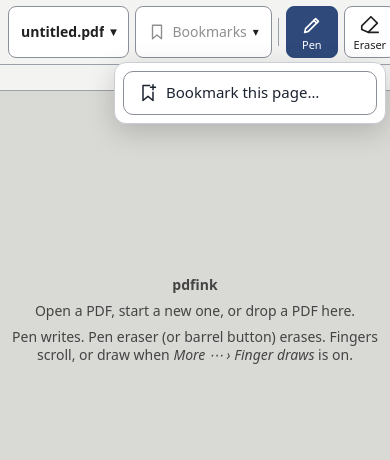
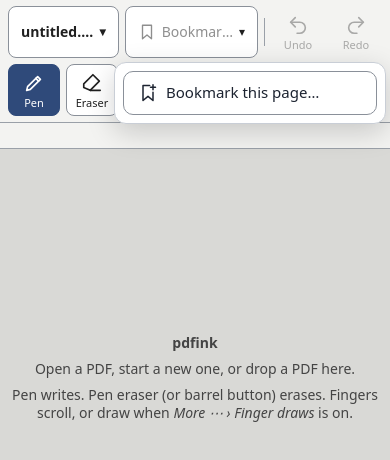
Before and after one commit to dannyob/pdfink, a website built with Vite: page index.html in a window 390 px wide. Both pictures are taken after a click on the button "Bookmarks". Built offline with nearby package versions, Linux system fonts and the light colour scheme; files whose address does not match are found by name.

Commit message:
Toolbar: on a phone the name, bookmark, Undo and Redo get a row of their own; menus stay inside the visible viewport and re-place when they grow

```diff
--- a/src/menu.ts
+++ b/src/menu.ts
@@ -95,6 +95,12 @@ export class ContextMenu {
       }
     });
     window.addEventListener("resize", () => this.hide());
+    // Grown since it was placed (a list that arrives late, fonts, a longer
+    // submenu), or the visible area changed (an address bar showing): place
+    // it again. `place` only moves it, so this settles.
+    new ResizeObserver(() => this.open && this.place()).observe(this.el);
+    window.visualViewport?.addEventListener("resize", () => this.open && this.place());
+    window.visualViewport?.addEventListener("scroll", () => this.open && this.place());
   }
 
   get open(): boolean {
@@ -268,11 +274,21 @@ export class ContextMenu {
     return b;
   }
 
-  /** Keep the panel on screen, preferring the point it was opened at. */
+  /**
+   * Keep the panel on screen, preferring the point it was opened at. "On
+   * screen" is the visual viewport: on mobile Chrome, 100vh and innerHeight
+   * can include the space under a showing address bar.
+   */
   private place(): void {
+    const vv = window.visualViewport;
+    const w = vv?.width ?? window.innerWidth;
+    const h = vv?.height ?? window.innerHeight;
+    const x0 = vv?.offsetLeft ?? 0;
+    const y0 = vv?.offsetTop ?? 0;
+    this.el.style.maxHeight = `${h - 8}px`;
     const r = this.el.getBoundingClientRect();
-    const left = Math.max(4, Math.min(this.anchor.x, window.innerWidth - r.width - 4));
-    const top = Math.max(4, Math.min(this.anchor.y, window.innerHeight - r.height - 4));
+    const left = Math.max(x0 + 4, Math.min(this.anchor.x, x0 + w - r.width - 4));
+    const top = Math.max(y0 + 4, Math.min(this.anchor.y, y0 + h - r.height - 4));
     this.el.style.left = `${left}px`;
     this.el.style.top = `${top}px`;
   }
--- a/src/style.css
+++ b/src/style.css
@@ -16,31 +16,43 @@ body { display: flex; flex-direction: column; }
   display: flex; flex-direction: column; background: var(--bar); border-bottom: 1px solid #9aa0a8;
   user-select: none; -webkit-user-select: none; touch-action: manipulation;
 }
-/* One row of labelled tiles, never wrapped and never scrolled: when it is too
-   narrow, whole groups move into More (toolbar.ts, fit). */
+/* One row of labelled tiles, never wrapped: when it is too narrow, whole groups
+   move into More, then the name, bookmark, Undo and Redo go up into #bar-title,
+   and only then does the bar scroll (toolbar.ts, fit). */
 #bar {
   display: flex; flex-wrap: nowrap; align-items: center; gap: 6px; padding: 6px 8px;
   overflow: hidden;
 }
 #bar .moved { display: none !important; }
+#bar.scroll { overflow-x: auto; scrollbar-width: none; }
+#bar.scroll::-webkit-scrollbar { display: none; }
+#bar.scroll > [data-group="more"] { position: sticky; right: 0; background: var(--bar); box-shadow: -6px 0 6px var(--bar); }
+#bar-title { display: flex; flex-wrap: nowrap; align-items: center; gap: 6px; padding: 6px 8px 0; overflow: hidden; }
+#bar-title:empty { display: none; }
+#bar-title > .group { display: flex; gap: 6px; align-items: center; flex: none; }
+#bar-title > [data-group="file"] { flex: 0 1 auto; min-width: 0; }
+#bar-title > [data-group="history"] { margin-left: auto; }
+/* Short of room, the notebook's name gives way before the bookmark, whose date says more on a phone. */
+#bar-title .tile.name:not(.bm) { flex-shrink: 4; min-width: 72px; }
+#bar-title > .group + .group::before { content: ""; width: 1px; height: 28px; background: #9aa0a8; margin: 0 1px 0 0; flex: none; }
 #bar > .group { display: flex; gap: 6px; align-items: center; flex: none; }
 /* Separators between groups: a 1 px rule, 28 px tall, 13 px of gap in all. */
 #bar > .group + .group:not([data-group="more"])::before {
   content: ""; width: 1px; height: 28px; background: #9aa0a8; margin: 0 1px 0 0; flex: none;
 }
 #bar .grow { flex: 1 0 12px; }
-#bar .tile.labelled { min-width: 52px; flex: none; }
-#bar .tile.name {
+#toolbar .tile.labelled { min-width: 52px; flex: none; }
+#toolbar .tile.name {
   flex-direction: row; gap: 6px; height: 52px; padding: 0 12px; font-size: 14px; font-weight: 600;
   max-width: 190px; min-width: 0; flex: 0 1 auto;
 }
 /* Measured at full width; should moving every group still not be enough, the names shrink (ellipsis) rather than spill. */
 #bar.measuring .tile.name { flex: none; }
-#bar .tile.name.bm { font-weight: 500; max-width: 210px; }
-#bar .tile.name svg { width: 18px; height: 18px; }
-#bar .tile.name .txt { overflow: hidden; text-overflow: ellipsis; white-space: nowrap; min-width: 0; }
-#bar .tile.name .chev { font-size: 12px; flex: none; color: var(--ink); }
-#bar .tile.name.none .txt, #bar .tile.name.none svg { opacity: .5; }
+#toolbar .tile.name.bm { font-weight: 500; max-width: 210px; }
+#toolbar .tile.name svg { width: 18px; height: 18px; }
+#toolbar .tile.name .txt { overflow: hidden; text-overflow: ellipsis; white-space: nowrap; min-width: 0; }
+#toolbar .tile.name .chev { font-size: 12px; flex: none; color: var(--ink); }
+#toolbar .tile.name.none .txt, #toolbar .tile.name.none svg { opacity: .5; }
 #bar .tile.tool.active { background: var(--accent); border-color: var(--accent); color: #fff; }
 .visually-hidden { position: absolute; width: 1px; height: 1px; padding: 0; border: 0; opacity: 0; overflow: hidden; pointer-events: none; }
 /* Toolbar items for one storage mode only; <body data-storage> picks. */
--- a/src/toolbar.ts
+++ b/src/toolbar.ts
@@ -8,8 +8,10 @@
  * identity of the button that opened it, so a button must not be replaced
  * while its menu is open.
  *
- * The bar never wraps or scrolls. When it is too narrow, whole groups move to
- * the top of the More menu (see `fit`), in MOVABLE order; labels never drop.
+ * Labels never drop. When the bar is too narrow, whole groups move to the top
+ * of the More menu, in MOVABLE order; when that is not enough (a phone), the
+ * RAISABLE groups go up into a row of their own above the bar; only on a
+ * screen narrower than any phone does the bar scroll (see `fit`).
  */
 import type { App } from "./app";
 import type { NotebookInfo } from "./api";
@@ -40,6 +42,8 @@ export const WIDTHS: readonly [string, number, number, number][] = [
  * group but never leave.
  */
 export const MOVABLE = ["page", "clipboard", "style"];
+/** Groups that go up into the title row above the bar, first to go first, when moving every MOVABLE group is not enough. */
+export const RAISABLE = ["file", "history"];
 
 const SOURCE_URL = "https://github.com/dannyob/pdfink";
 
@@ -88,6 +92,11 @@ export class Toolbar {
   private readonly groups = new Map<string, HTMLDivElement>();
   /** Groups now in More rather than on the bar, in MOVABLE order. */
   private moved: string[] = [];
+  /** Groups now in the title row above the bar (#bar-title), in order. */
+  private raised: string[] = [];
+  /** The row above the bar that takes the name, bookmark, Undo and Redo when the bar is too narrow for them. */
+  private readonly title: HTMLDivElement;
+  private readonly watcher: MutationObserver;
   /** True while the open menu is More's own list (not the pen style menu opened from it). */
   private moreListOpen = false;
 
@@ -125,6 +134,10 @@ export class Toolbar {
     const runs = document.getElementById("runs") ?? Object.assign(document.createElement("div"), { id: "runs" });
     cmdButtons.classList.add("server-only");
     runs.classList.add("server-only");
+
+    this.title = document.createElement("div");
+    this.title.id = "bar-title";
+    root.before(this.title);
 
     const spacer = document.createElement("span");
     spacer.className = "grow";
@@ -173,7 +186,8 @@ export class Toolbar {
     // and bookmark text, the pen style label, command buttons and run chips.
     // `fit` changes only classes and attributes, which these do not watch.
     new ResizeObserver(() => this.fit()).observe(root);
-    new MutationObserver(() => this.fit()).observe(root, { childList: true, subtree: true, characterData: true });
+    this.watcher = new MutationObserver(() => this.fit());
+    for (const el of [root, this.title]) this.watcher.observe(el, { childList: true, subtree: true, characterData: true });
     // The storage mode, learnt after the bar is built, shows or hides the server-only tiles (Commands).
     new MutationObserver(() => this.fit()).observe(document.body, { attributes: true, attributeFilter: ["data-storage"] });
     window.addEventListener("resize", () => this.fit());
@@ -182,14 +196,25 @@ export class Toolbar {
   }
 
   /**
-   * Measure every group with all of them shown, then hide the movable ones
-   * that must go for the rest to fit on one row. A hidden group takes its
-   * separator with it (the separator is the group's own ::before).
+   * Measure every group on one row with all of them shown, then, until the
+   * bar fits: hide the movable groups, first to leave first; raise the name
+   * and bookmark into a row of their own above the bar (where they shorten
+   * to fit), letting moved groups back; raise Undo and Redo beside them; and
+   * last, let the bar scroll sideways with More pinned at its right. A
+   * hidden group takes its separator with it (the separator is the group's
+   * own ::before).
    */
   fit(): void {
     const bar = this.root;
     const addPage = this.tiles.get("btn-addpage")!;
+    const wasRaised = this.raised.join(" ");
+    // Measure from one row: the raised groups go back in place, file first and history after page-style's neighbours.
+    if (this.raised.length) {
+      bar.prepend(this.groups.get("file")!);
+      this.groups.get("clipboard")!.after(this.groups.get("history")!);
+    }
     bar.classList.add("measuring");
+    bar.classList.remove("scroll");
     for (const el of bar.querySelectorAll(".moved")) el.classList.remove("moved");
 
     const css = getComputedStyle(bar);
@@ -210,18 +235,34 @@ export class Toolbar {
     // n groups have n - 1 gaps; half a pixel absorbs sub-pixel widths that would not show.
     const available = bar.clientWidth - parseFloat(css.paddingLeft) - parseFloat(css.paddingRight) + gap + 0.5;
 
+    // Raise groups into the title row until what is left can fit.
+    const total = (w: Record<string, number>) => Object.values(w).reduce((a, b) => a + b, 0);
+    const left = (w: Record<string, number>) => total(w) - MOVABLE.reduce((a, g) => a + (w[g] ?? 0), 0);
+    const raised: string[] = [];
+    for (const name of RAISABLE) {
+      if (left(widths) <= available) break;
+      raised.push(name);
+      delete widths[name];
+    }
     const moved = fitGroups(widths, available, MOVABLE);
+    const scroll = left(widths) > available;
     for (const name of moved) {
       if (name === "page") (pageAlone ? pageGroup : addPage).classList.add("moved");
       else this.groups.get(name)?.classList.add("moved");
     }
     bar.classList.remove("measuring");
+    for (const name of raised) this.title.append(this.groups.get(name)!);
+    this.raised = raised;
+    bar.classList.toggle("scroll", scroll);
+    if (bar.dataset.raised !== raised.join(" ")) bar.dataset.raised = raised.join(" ");
+    // These moves are fit's own, not new contents to refit for.
+    this.watcher.takeRecords();
     const changed = moved.join(" ") !== this.moved.join(" ");
     if (bar.dataset.moved !== moved.join(" ")) bar.dataset.moved = moved.join(" ");
     this.moved = moved;
     // A menu opened from a tile that just left the bar would hang from nothing.
     const menu = this.app.menu;
-    if (menu.open && menu.owner && menu.owner !== this.moreBtn && menu.owner.offsetParent === null) menu.hide();
+    if (menu.open && menu.owner && menu.owner !== this.moreBtn && (menu.owner.offsetParent === null || raised.join(" ") !== wasRaised)) menu.hide();
     // An open More list shows the moved groups: keep it in step (a rotation, say).
     if (changed && this.moreListOpen && menu.owner === this.moreBtn) this.redraw(this.moreBtn, this.moreItemsFn);
   }
```
Also changed, not shown: docs/design.md (+15 -6 lines), tests/e2e/toolbar.spec.ts (+90 -0 lines), README.md.
